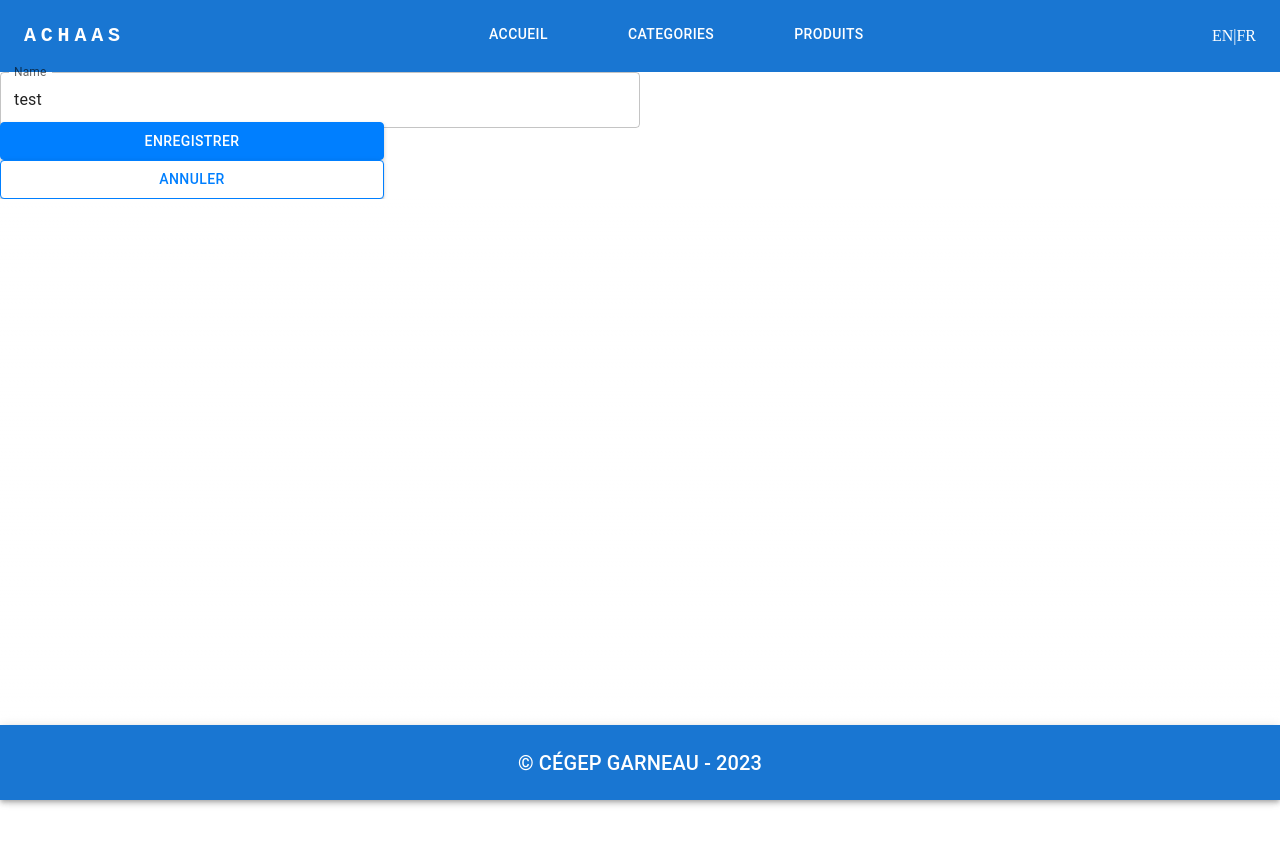
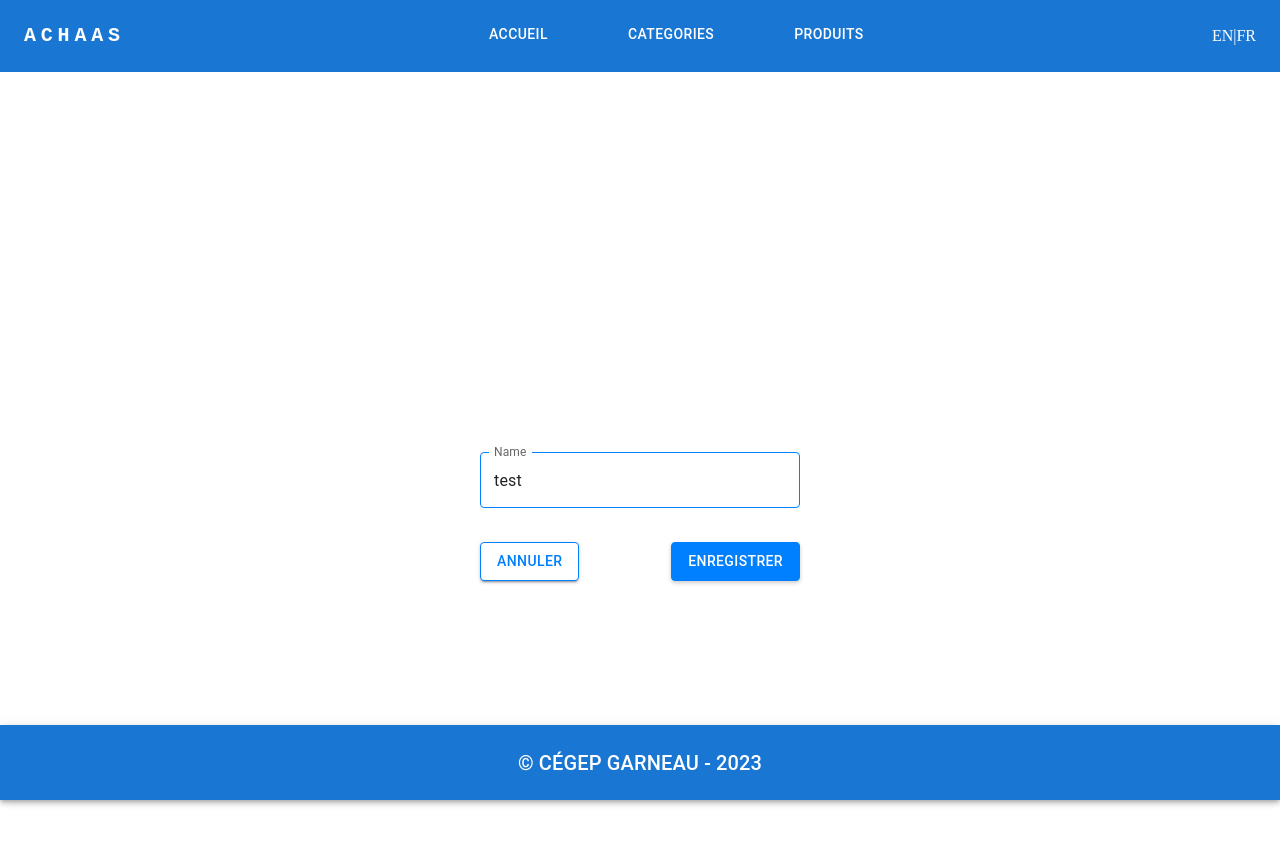
Before and after one commit to AntoineBergeron720/TP3_integration, a Next.js app: page / in a window 1280 px wide. Shown: the top 844 px of the page. Before the commit the page ends 800 px from the top, so only its background shows below. Built offline with nearby package versions, Linux system fonts and the light colour scheme.

Commit message:
add category page form is done + new components created ; cancel and save buttons and PageTitle

```diff
--- a/src/components/molecules/button/my-button-cancel.tsx
+++ b/src/components/molecules/button/my-button-cancel.tsx
@@ -8,7 +8,6 @@ export default function MyButtonCancel() {
           backgroundColor: "white",
           border: "1px solid #007FFF",
           color: "#007FFF",
-          width: "30%",
         }}
         variant="contained"
       >
--- a/src/components/molecules/button/my-button-save.tsx
+++ b/src/components/molecules/button/my-button-save.tsx
@@ -8,7 +8,6 @@ export default function MyButtonSave() {
           backgroundColor: "#007FFF",
           border: "1px solid #007FFF",
           boxShadow: "0px 2px 4px rgba(0, 0, 0, 0.2)",
-          width: "30%",
         }}
         variant="contained"
       >
--- a/src/components/molecules/form/my-form-category.tsx
+++ b/src/components/molecules/form/my-form-category.tsx
@@ -10,21 +10,49 @@ interface MyFormCategoryProps {
 
 export default function MyFormCategory(props: MyFormCategoryProps) {
   return (
-    <>
-      <FormControl sx={{ display: "flex", justifyContent: "center"}}
-      >
+    <Box
+      sx={{
+        display: "flex",
+        flexDirection: "column",
+        alignItems: "center",
+        justifyContent: "center",
+        height: "100vh",
+      }}
+    >
+      <FormControl sx={{ marginTop: "10px", width: "25%" }}>
         <TextField
           id="name"
           label="Name"
           variant="outlined"
           value={props.name}
-
-          sx={{ width: "50%", height: "50px" }}
+          sx={{
+            height: "50px",
+            marginBottom: "20px",
+            marginTop: "25%",
+            "& .MuiOutlinedInput-root": {
+              borderRadius: "4px",
+              "& fieldset": {
+                borderColor: "#007FFF",
+              },
+            },
+          }}
         />
 
-        <MyButtonSave />
-        <MyButtonCancel />
+        <Box
+          sx={{
+            display: "flex",
+            justifyContent: "space-between",
+            marginTop: "20px",
+          }}
+        >
+          <Box sx={{ marginLeft: "10" }}>
+            <MyButtonCancel />
+          </Box>
+          <Box sx={{ marginRight: "0px" }}>
+            <MyButtonSave />
+          </Box>
+        </Box>
       </FormControl>
-    </>
+    </Box>
   );
 }
```
Also changed, not shown: src/components/molecules/title/my-page-title.tsx (+12 -1 lines), 1 other file (tests, documents, lock files or other folders).
